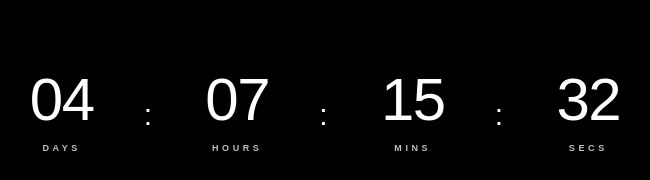
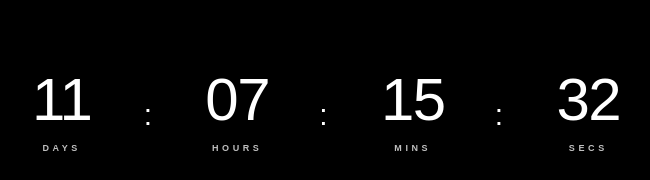
Before and after one commit to abambres/kaosx, a Next.js app: page / in a window 1280 px wide. Shown: the part 247-427 px from the top of the page, without its empty margins (315-965 px from the left). Built offline with nearby package versions, Linux system fonts and the light colour scheme.

Commit message:
countdown for Jan 12

```diff
--- a/app/page.tsx
+++ b/app/page.tsx
@@ -6,7 +6,7 @@ import React, { useState, useEffect } from 'react';
 const Countdown = () => {
   const calculateTimeLeft = () => {
     // Target: Jan 5, 2026 midnight
-    const target = new Date('2026-01-05T00:00:00');
+    const target = new Date('2026-01-12T00:00:00');
     const now = new Date();
     const difference = target.getTime() - now.getTime();
 
```
